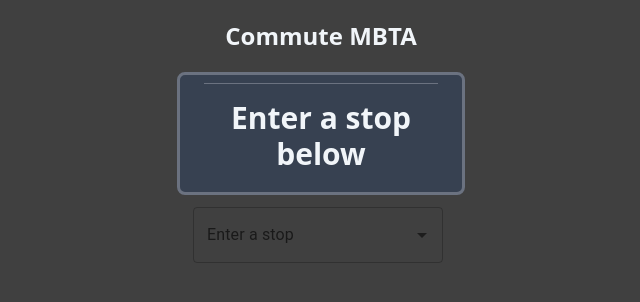
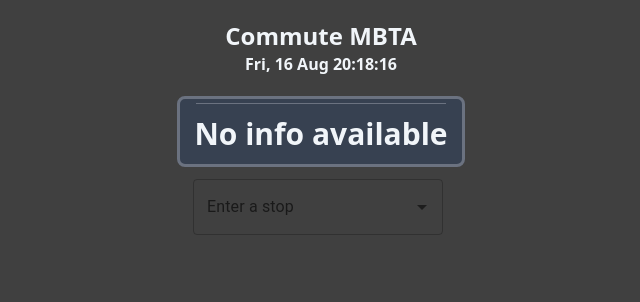
Before and after one commit to adamparzi/Commute-MBTA, a Next.js app: page / in a window 1280 px wide. Shown: the top 302 px of the page, without its empty margins (319-959 px from the left). Built offline with nearby package versions, Linux system fonts and the light colour scheme; no server answers.

Commit message:
feat: minutes, current time and date, css

```diff
--- /dev/null
+++ b/src/components/CurrentTime.jsx
@@ -0,0 +1,24 @@
+'use client';
+
+import { DateTime } from 'luxon';
+import { useState, useEffect } from 'react';
+
+const CurrentTime = () => {
+  const [currentTime, setCurrentTime] = useState(null);
+
+  useEffect(() => {
+    const intervalId = setInterval(() => {
+      setCurrentTime(DateTime.now().setLocale('en-GB'));
+    }, 1000);
+
+    return () => clearInterval(intervalId);
+  }, []);
+
+  if (!currentTime) {
+    return null; // Don't render anything on the server side
+  }
+
+  return <div>{currentTime.toFormat('ccc, dd LLL HH:mm:ss')}</div>;
+};
+
+export default CurrentTime;
--- a/src/components/MainBox.jsx
+++ b/src/components/MainBox.jsx
@@ -7,22 +7,16 @@
   // Individual bordered box containing commute name and ETAy
 
   return (
-    <div className="flex flex-col items-center justify-center">
-      <div className="border-[3px] border-gray-500 px-2 py-1 text-center rounded-lg w-72 bg-gray-700">
+    <div className="flex justify-center">
+      <div className="border-[3px] border-gray-500 rounded-lg w-72 bg-gray-700">
         {/* Top Component */}
         <div className="">
-          <span className="text-sm font-medium whitespace-normal break-words text-slate-100">
-            <MainBoxTopText />
-          </span>
+          <MainBoxTopText />
         </div>
         {/* Horizontal Line */}
         <hr className="border-gray-500 mx-4 my-1" />
         {/* Bottom Component */}
-        <div className="my-4">
-          <span className="text-3xl font-bold text-slate-100">
-            <MainBoxBottomText />
-          </span>
-        </div>
+        <MainBoxBottomText />
       </div>
     </div>
   );
--- a/src/components/MainBoxBottomText.jsx
+++ b/src/components/MainBoxBottomText.jsx
@@ -2,12 +2,47 @@
 import { getCommutePrediction } from '@src/util/mainBoxLogic';
 
 const MainBoxBottomText = () => {
-  const prediction = getCommutePrediction();
-  console.log('BottomText: prediction', prediction);
+  const pred = getCommutePrediction();
+  console.log('BottomText: prediction', pred);
 
-  if (!prediction || !prediction.length) return <div>Enter a stop below</div>;
+  //if (!prediction || !prediction.length) return
 
-  return <div></div>;
+  return (
+    <div className="mb-2">
+      <div className="flex flex-col my-3 text-3xl font-bold">
+        {!pred[0] ? (
+          <div className="text-center text-slate-100">No info available</div>
+        ) : pred[0].currentStatus ? (
+          <div className="text-center text-slate-100">{pred[0].currentStatus}</div>
+        ) : (
+          <div className="flex">
+            <span className="text-center text-slate-100">
+              Next arrival at: {pred[0].arrivalAtTime}
+              <span className="text-sm text-slate-400"> &#40;{pred[0].arrivalIn}&#41;</span>
+            </span>
+          </div>
+        )}
+      </div>
+      <div className="text-sm font-bold text-slate-400">
+        {!pred[1] ? null : pred[1].currentStatus ? (
+          <div className="text-center">{pred[1].currentStatus}</div>
+        ) : (
+          <div className="text-center">
+            {pred[1].arrivalAtTime} &#40;{pred[1].arrivalIn}&#41;
+          </div>
+        )}
+      </div>
+      <div className="text-sm font-bold text-slate-400">
+        {!pred[2] ? null : pred[2].currentStatus ? (
+          <div className="text-center">{pred[2].currentStatus}</div>
+        ) : (
+          <div className="text-center">
+            {pred[2].arrivalAtTime} &#40;{pred[2].arrivalIn}&#41;
+          </div>
+        )}
+      </div>
+    </div>
+  );
 };
 //{prediction.pred.data[0].attributes.arrival_time.toString().substring(11, 16)}
 export default MainBoxBottomText;
--- a/src/components/MainBoxTopText.jsx
+++ b/src/components/MainBoxTopText.jsx
@@ -5,7 +5,11 @@
 const MainBoxTopText = () => {
   const commuteName = getCommuteName();
 
-  return <div>{commuteName}</div>;
+  return (
+    <div className="mx-4 text-sm font-medium whitespace-normal text-center break-words text-slate-100">
+      {commuteName}
+    </div>
+  );
 };
 
 export default MainBoxTopText;
--- a/src/components/TitleContext.jsx
+++ b/src/components/TitleContext.jsx
@@ -1,9 +1,17 @@
+'use client';
 // includes title, weather, and weather message at the top of main page
-'use client';
+
+import { DateTime } from 'luxon';
+import CurrentTime from './CurrentTime';
+
 const TitleContext = () => {
   return (
     <div className="p-5">
       <h1 className="text-center text-2xl font-semibold text-slate-100">Commute MBTA</h1>
+
+      <p1 className=" text-center flex flex-col font-semibold text-slate-100">
+        <CurrentTime />
+      </p1>
     </div>
   );
 };
--- a/src/util/apiLogic.jsx
+++ b/src/util/apiLogic.jsx
@@ -33,7 +33,8 @@
     const stops = response.data.data
       .map((stop) => ({
         id: stop.id,
-        description: stop.attributes.description
+        description: stop.attributes.description,
+        stop_sequence: stop.attributes.stop_sequence
       }))
       .filter((stop) => {
         // format stop description
--- a/src/util/mainBoxLogic.jsx
+++ b/src/util/mainBoxLogic.jsx
@@ -100,14 +100,14 @@
       const format = 'HH:mm:ss';
       const arrivalAtTime = _.get(pred, 'attributes.arrival_time', '')?.substring(11, 19) || '';
       const arrivalAtTimeDT = DateTime?.fromFormat(arrivalAtTime, format, { zone: 'local' });
-      const arrivalInMin = arrivalAtTimeDT?.diffNow('minutes')?.get('minutes');
+      const arrivalIn = arrivalAtTimeDT?.diffNow()?.toFormat('m') + ' min';
 
       return {
         vehicleStopId: vehicleStopId,
         currentStatus: currentStatus,
         arrivalAtTime: arrivalAtTime,
         arrivalAtTimeDT: arrivalAtTimeDT,
-        arrivalInMin: arrivalInMin,
+        arrivalIn: arrivalIn,
         format: format
       };
     })
@@ -127,6 +127,7 @@
 
       // if passed, passed = how long ago prediction was. otherwise, invalid interval
       const passed = Interval?.fromDateTimes(pred.arrivalAtTimeDT, DateTime.now());
+      //if (Interval.isInterval(passed)) console.log('PASSED', passed.length);
 
       // if departing from selectedStop, rm
       if (pred.currentStatus === 'DEPARTING' && pred.vehicleStopId === selectedStop.id)
@@ -135,12 +136,15 @@
       // if ETA has passed significantly, AND if its not stopped at selectedStop, rm
       if (
         Interval.isInterval(passed) &&
-        passed.length('minutes') > 1 // remove conservatively for now
+        passed.length('seconds') > 10 // remove conservatively for now
       ) {
-        if (pred.currentStatus != 'STOPPED_AT' && pred.vehicleStopId != selectedStop.id) {
-          console.log(DateTime.now().toFormat(pred.format), '>', pred.arrivalAtTime);
+        if (
+          pred.currentStatus != 'STOPPED_AT' &&
+          pred.stop_sequence != selectedStop.stop_sequence
+        ) {
+          console.log('Old prediction hit');
           return false;
-        }
+        } else if (passed.length('seconds') > 30) return false;
       }
 
       return true;
@@ -158,15 +162,16 @@
       var newStatus = '';
 
       if (pred.vehicleStopId === selectedStop.id && pred.currentStatus === 'INCOMING_AT') {
-        newStatus = 'Arriving soon';
-      }
-      if (pred.vehicleStopId === selectedStop.id && pred.currentStatus === 'STOPPED_AT') {
+        newStatus = 'Arriving...';
+      } else if (pred.vehicleStopId === selectedStop.id && pred.currentStatus === 'STOPPED_AT') {
         newStatus = 'Now boarding';
-      }
+      } else newStatus = '';
+
       return {
         arrivalAtTime: pred.arrivalAtTime.substring(0, 5),
         vehicleStopId: pred.vehicleStopId,
-        currentStatus: pred.currentStatus
+        currentStatus: newStatus,
+        arrivalIn: pred.arrivalIn
       };
     });
 
```
